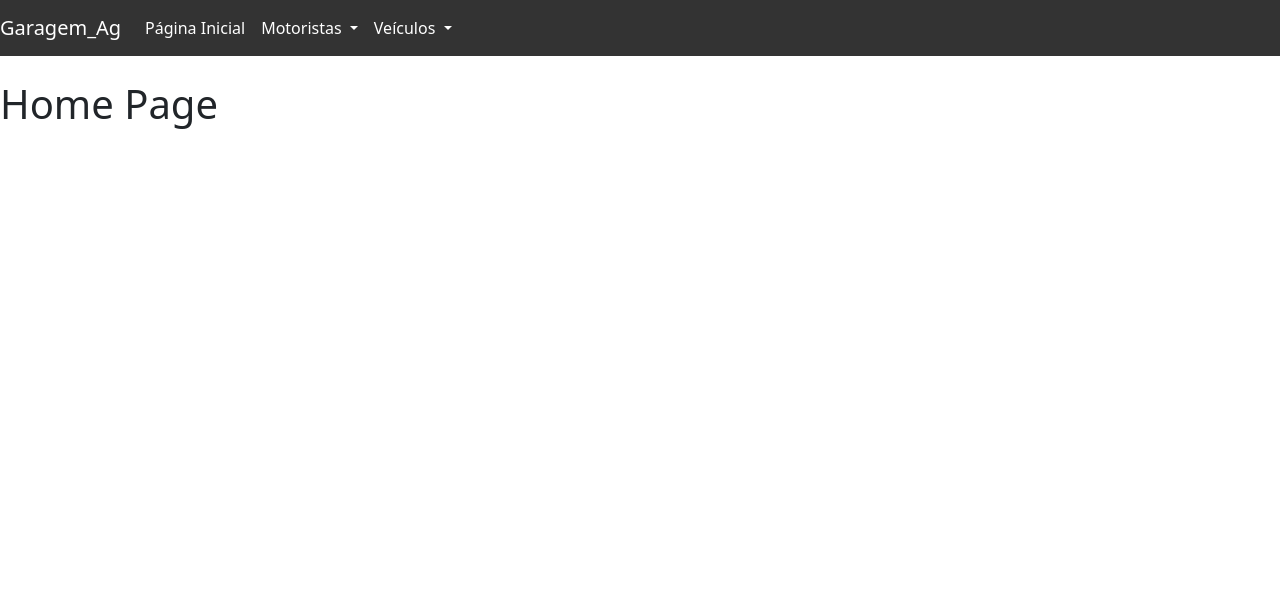
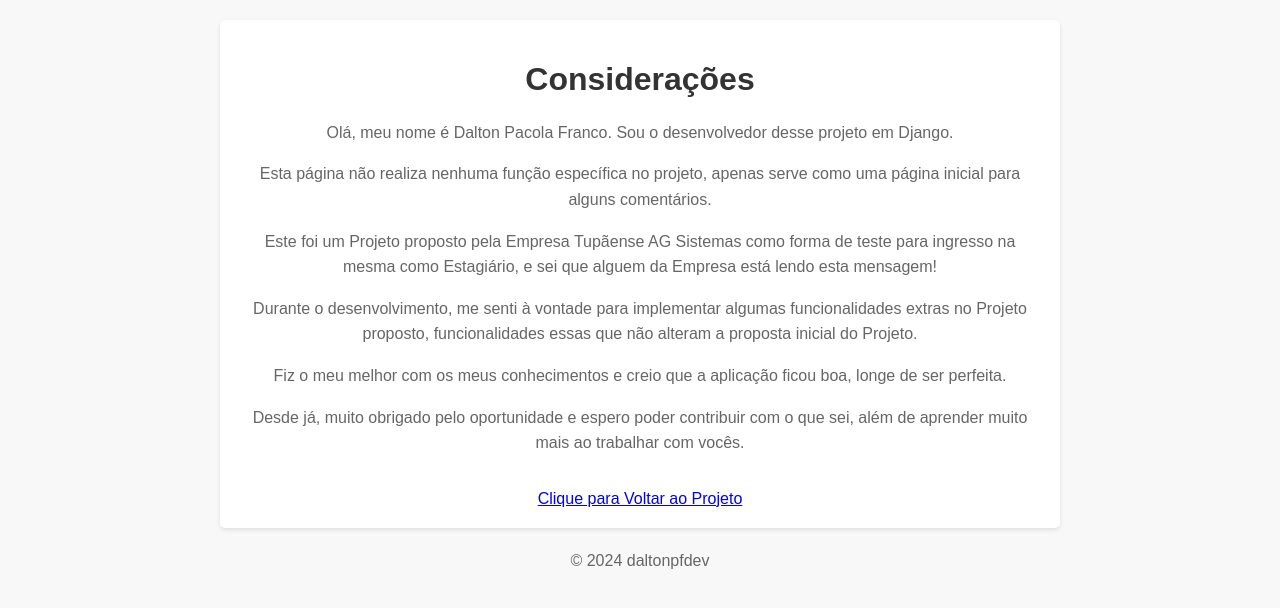
Before and after one commit to daltonpfdev/ag_controle_project, a Django app: template app_controle/templates/app_controle/home.html in a window 1280 px wide. Shown: the top 608 px of the page. Run offline with Django 5.2, Linux system fonts and the light colour scheme; the template is opened without the code that fills it, so the values that code supplies are empty.

Commit message:
Arquivo home.html que Não é uma Home Page

```diff
--- a/app_controle/templates/app_controle/home.html
+++ b/app_controle/templates/app_controle/home.html
@@ -1,8 +1,61 @@
-{% extends "app_controle/base.html" %}
-{% block conteudo %}
+<!DOCTYPE html>
+<html lang="pt-BR">
+<head>
+<meta charset="UTF-8">
+<meta name="viewport" content="width=device-width, initial-scale=1.0">
+<title>Página Inicial</title>
+<style>
+    body {
+        font-family: Arial, sans-serif;
+        margin: 0;
+        padding: 0;
+        background-color: #f8f8f8;
+        text-align: center;
+    }
 
-<header>
-    <h1>Home Page</h1>
-</header>
+    .container {
+        max-width: 800px;
+        margin: 20px auto;
+        padding: 20px;
+        background-color: #fff;
+        border-radius: 5px;
+        box-shadow: 0 2px 4px rgba(0, 0, 0, 0.1);
+    }
 
-{% endblock %}
+    h1 {
+        color: #333;
+        text-align: center;
+    }
+
+    p {
+        color: #666;
+        line-height: 1.6;
+    }
+
+    .footer {
+        margin-top: 20px;
+        text-align: center;
+        color: #999;
+    }
+
+</style>
+</head>
+<body>
+    <div class="container">
+        <h1>Considerações</h1>
+        <p>Olá, meu nome é Dalton Pacola Franco. Sou o desenvolvedor desse projeto em Django.</p>
+        <p>Esta página não realiza nenhuma função específica no projeto, apenas serve como uma página inicial para alguns comentários.</p>
+        <p>Este foi um Projeto proposto pela Empresa Tupãense AG Sistemas como forma de teste para ingresso na mesma como Estagiário, e sei que alguem da Empresa está lendo esta mensagem!</p>
+        <p>Durante o desenvolvimento, me senti à vontade para implementar algumas funcionalidades extras no Projeto proposto, funcionalidades essas que não alteram a proposta inicial do Projeto.</p>
+        <p>Fiz o meu melhor com os meus conhecimentos e creio que a aplicação ficou boa, longe de ser perfeita.</p>
+        <p>Desde já, muito obrigado pelo oportunidade e espero poder contribuir com o que sei, além de aprender muito mais ao trabalhar com vocês.</p>
+        <p></p>
+        <br>
+        <a href="{% url 'controle_list' %}" class="btn btn-secondary">Clique para Voltar ao Projeto</a>
+
+    </div>
+    <div class="footer">
+        <p>&copy; 2024 daltonpfdev</p>
+    </div>
+</body>
+</html>
```
